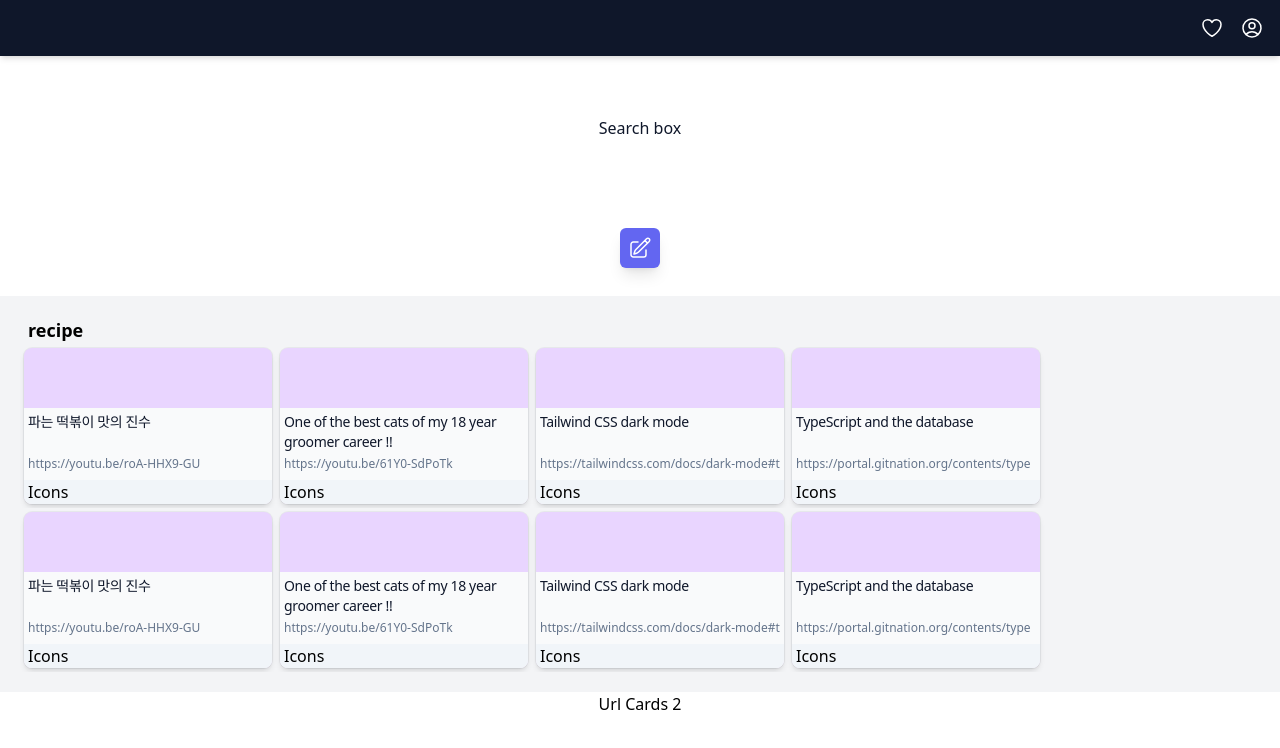
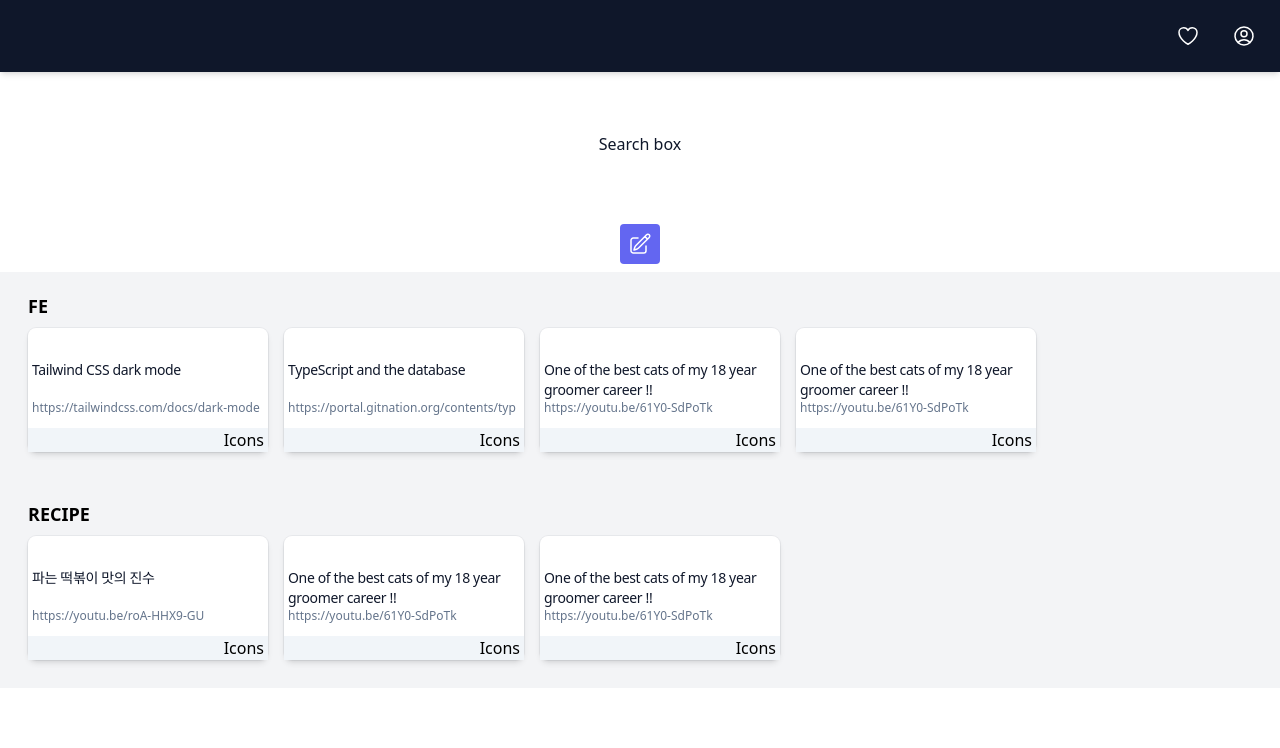
Before and after one commit to esther615kim/next_linkuni, a Next.js app: page / in a window 1280 px wide. Shown: the top 748 px of the page. Built offline with nearby package versions, Linux system fonts and the light colour scheme.

Commit message:
fix: card styling

```diff
--- a/pages/index.tsx
+++ b/pages/index.tsx
@@ -1,7 +1,7 @@
 import { AddUrlBox } from "../src/components/AddUrlBox";
 import { Layout } from "../src/components/Layout";
 import { UrlCards } from "../src/components/UrlCards";
-import { url_card_data } from "../src/data/mockData";
+import { url_card_data_1, url_card_data_2 } from "../src/data/mockData";
 // add it to firebase & apis
 import type { NextPage } from "next";
 import Head from "next/head";
@@ -17,8 +17,8 @@ const Home: NextPage = () => {
       {/* ADD BUTTON */}
       <AddUrlBox />
       {/* URL CARDS */}
-      <UrlCards cardsData={url_card_data} />
-      <div>Url Cards 2</div>
+      <UrlCards cardsData={url_card_data_1} />
+      <UrlCards cardsData={url_card_data_2} />
     </Layout>
   );
 };
--- a/src/components/AddUrlBox/index.tsx
+++ b/src/components/AddUrlBox/index.tsx
@@ -11,7 +11,7 @@ export const AddUrlBox = function () {
   return (
     <>
       <Button handleButtonClick={handleBtnClick}>
-        <PencilSquareIcon className="icon-primary" />
+        <PencilSquareIcon className="bg-indigo-500 icon-primary hover:bg-indigo-400" />
       </Button>
     </>
   );
--- a/src/components/Layout/index.tsx
+++ b/src/components/Layout/index.tsx
@@ -1,3 +1,4 @@
+import Button from "../common/Button";
 import { HeartIcon, UserCircleIcon } from "@heroicons/react/24/outline";
 import Head from "next/head";
 import { useState } from "react";
@@ -19,21 +20,21 @@ Props) {
 
   // use Button component
   const logInBtn = (
-    <button>
+    // IconButton으로 쪼갤 방법은..
+    <Button handleButtonClick={() => console.log("login!")}>
       <UserCircleIcon className="w-6 h-6 text-white" />
-    </button>
+    </Button>
   );
   const logOutBtn = <button>LogOut</button>;
 
   const FavListBtn = (
-    <button>
+    <Button handleButtonClick={() => console.log("fav list")}>
       <HeartIcon className="w-6 h-6 mr-4 text-white" />
-    </button>
+    </Button>
   );
 
   return (
     <div
-
     //   {...styleProps}
     >
       <Head>{title}</Head>
--- a/src/components/UrlCards/SingleCard.tsx
+++ b/src/components/UrlCards/SingleCard.tsx
@@ -6,17 +6,17 @@ type Props = {
 
 const SingleCard = ({ cardData }: Props) => {
   return (
-    <div className="w-40 m-2 overflow-x-auto bg-purple-200 rounded-lg shadow-md hover:shadow-gray-400 sm:pt-5 sm:m-1 md:w-1/5 dark:bg-slate-800 ring-1 ring-slate-900/5">
-      <div className="mt-10 xs-mt-5 bg-gray-50">
-        <h3 className="h-12 mt-2 overflow-hidden text-sm tracking-tight font-meSdium md:p-1 text-slate-900 dark:text-white">
+    <div className="w-40 pt-2 m-1 bg-white rounded-lg shadow-md md:w-60 hover:shadow-gray-400 sm:pt-5 md:m-2 dark:bg-slate-800 ring-1 ring-slate-900/5">
+      <div className="p-1 pt-5 md:p-1">
+        <h3 className="h-10 mt-2 overflow-hidden text-sm tracking-tight font-meSdium text-slate-900 dark:text-white">
           {cardData.title}
         </h3>
-        <p className="h-4 px-1 pb-1 overflow-hidden text-xs break-all md:pb-1 text-slate-500 dark:text-slate-400">
+        <p className="h-4 pb-1 overflow-hidden text-xs break-all md:pb-2 text-slate-500 dark:text-slate-400">
           {cardData.url}
         </p>
-        {/* ICONS */}
-        <div className="px-1 mt-2 bg-slate-100">Icons</div>
       </div>
+      {/* ICONS */}
+      <div className="flex justify-end px-1 mt-2 bg-slate-100">Icons</div>
     </div>
   );
 };
--- a/src/components/UrlCards/index.tsx
+++ b/src/components/UrlCards/index.tsx
@@ -10,14 +10,8 @@ export const UrlCards = function ({ cardsData }: Props) {
   return (
     <div className="w-full p-5 bg-gray-100">
       <h3 className="pl-2 text-lg font-bold align-left">
-        {cardsData[0].category}
+        {cardsData[0].category.toUpperCase()}
       </h3>
-      {/* CARD */}
-      <div className="flex overflow-x-auto">
-        {cardsData.map((card) => (
-          <SingleCard key={card.id} cardData={card} />
-        ))}
-      </div>
       {/* CARD */}
       <div className="flex overflow-x-auto">
         {cardsData.map((card) => (
--- a/src/components/common/Button/index.tsx
+++ b/src/components/common/Button/index.tsx
@@ -5,10 +5,10 @@ interface ButtonProps extends React.ButtonHTMLAttributes<HTMLButtonElement> {
 
 const Button = ({ children, handleButtonClick }: ButtonProps) => {
   return (
-    <button className="p-2" onClick={handleButtonClick}>
+    <button className="p-1 m-1" onClick={handleButtonClick}>
       {children}
     </button>
-  ); // 기본적인 style을 주고 나서 props 로 addtional 하게 받는 건? keyima?
+  ); // 기본적인 style을 주고 나서 props 로 addtional 하게 받는 건?
 };
 
 export default Button;
--- a/src/data/mockData.ts
+++ b/src/data/mockData.ts
@@ -9,17 +9,7 @@ export type UrlCardData = {
 }
 
 
-export const url_card_data: UrlCardData[] = [
-{id:"1",
-category:"recipe",
-title:"파는 떡볶이 맛의 진수",
-url:"https://youtu.be/roA-HHX9-GU",
-},
-{id:"2",
-category:"cat",
-title:"One of the best cats of my 18 year groomer career !!",
-url:"https://youtu.be/61Y0-SdPoTk",
-},
+export const url_card_data_1: UrlCardData[] = [
 {id:"3",
 category:"FE",
 title:"Tailwind CSS dark mode",
@@ -30,5 +20,35 @@ category:"FE",
 title:"TypeScript and the database",
 url:"https://portal.gitnation.org/contents/typescript-and-the-database-who-owns-the-types",
 },
+{id:"5",
+category:"cat",
+title:"One of the best cats of my 18 year groomer career !!",
+url:"https://youtu.be/61Y0-SdPoTk",
+},
+{id:"2",
+category:"cat",
+title:"One of the best cats of my 18 year groomer career !!",
+url:"https://youtu.be/61Y0-SdPoTk",
+},
 
 ]
+
+export const url_card_data_2: UrlCardData[] = [
+    {id:"1",
+    category:"recipe",
+    title:"파는 떡볶이 맛의 진수",
+    url:"https://youtu.be/roA-HHX9-GU",
+    },
+    {id:"2",
+    category:"cat",
+    title:"One of the best cats of my 18 year groomer career !!",
+    url:"https://youtu.be/61Y0-SdPoTk",
+    },
+    {id:"3",
+    category:"cat",
+    title:"One of the best cats of my 18 year groomer career !!",
+    url:"https://youtu.be/61Y0-SdPoTk",
+    },
+
+
+    ]
--- a/styles/globals.css
+++ b/styles/globals.css
@@ -4,7 +4,7 @@
 
 @layer components {
     .icon-primary {
-      @apply w-10 h-10 p-2 text-white bg-indigo-500 btn-primary hover:bg-indigo-400
+      @apply rounded w-10 h-10 p-2 text-white
     }
     .btn-primary{
         @apply p-2 m-5 rounded-md shadow-lg
```
